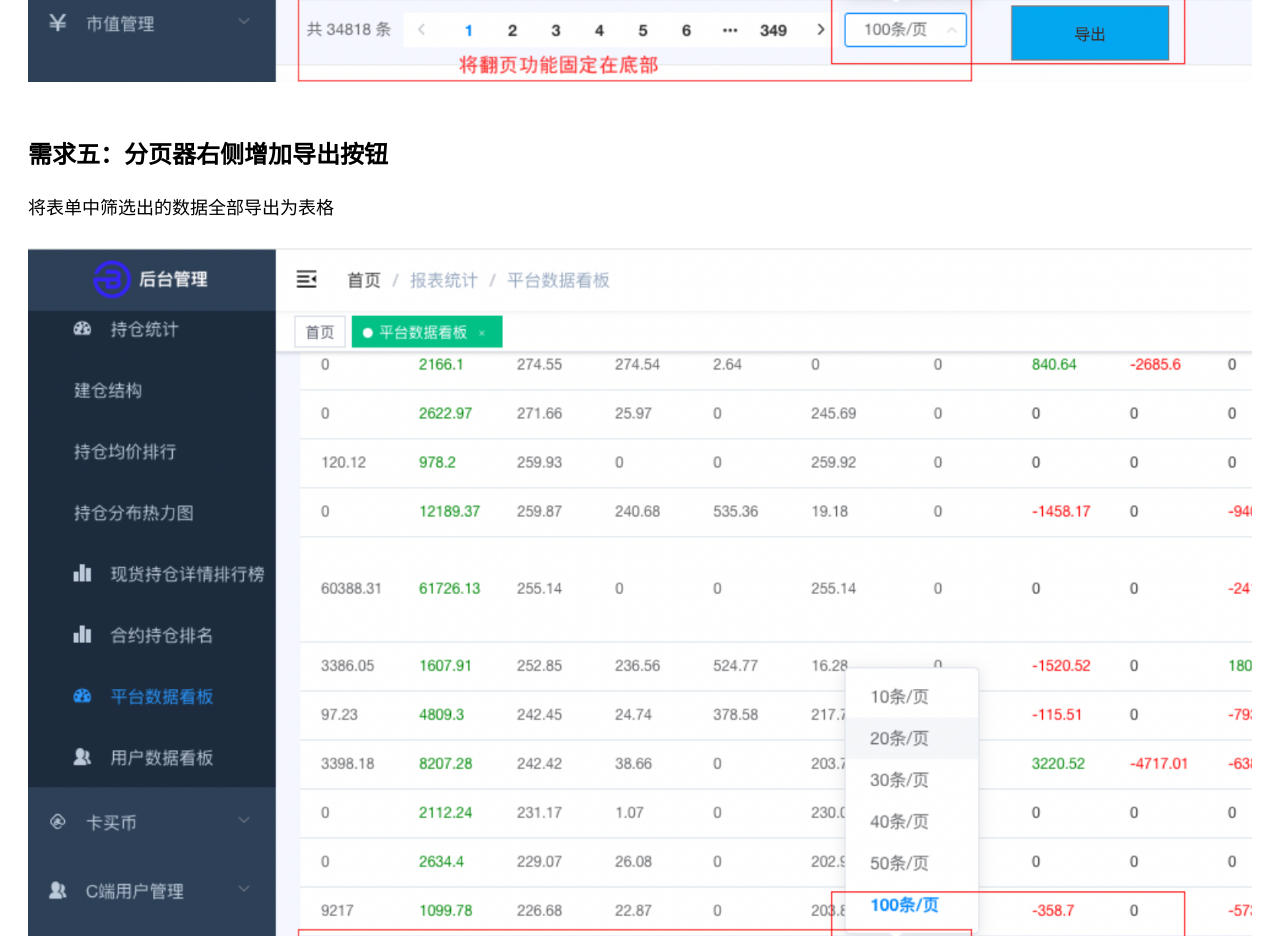
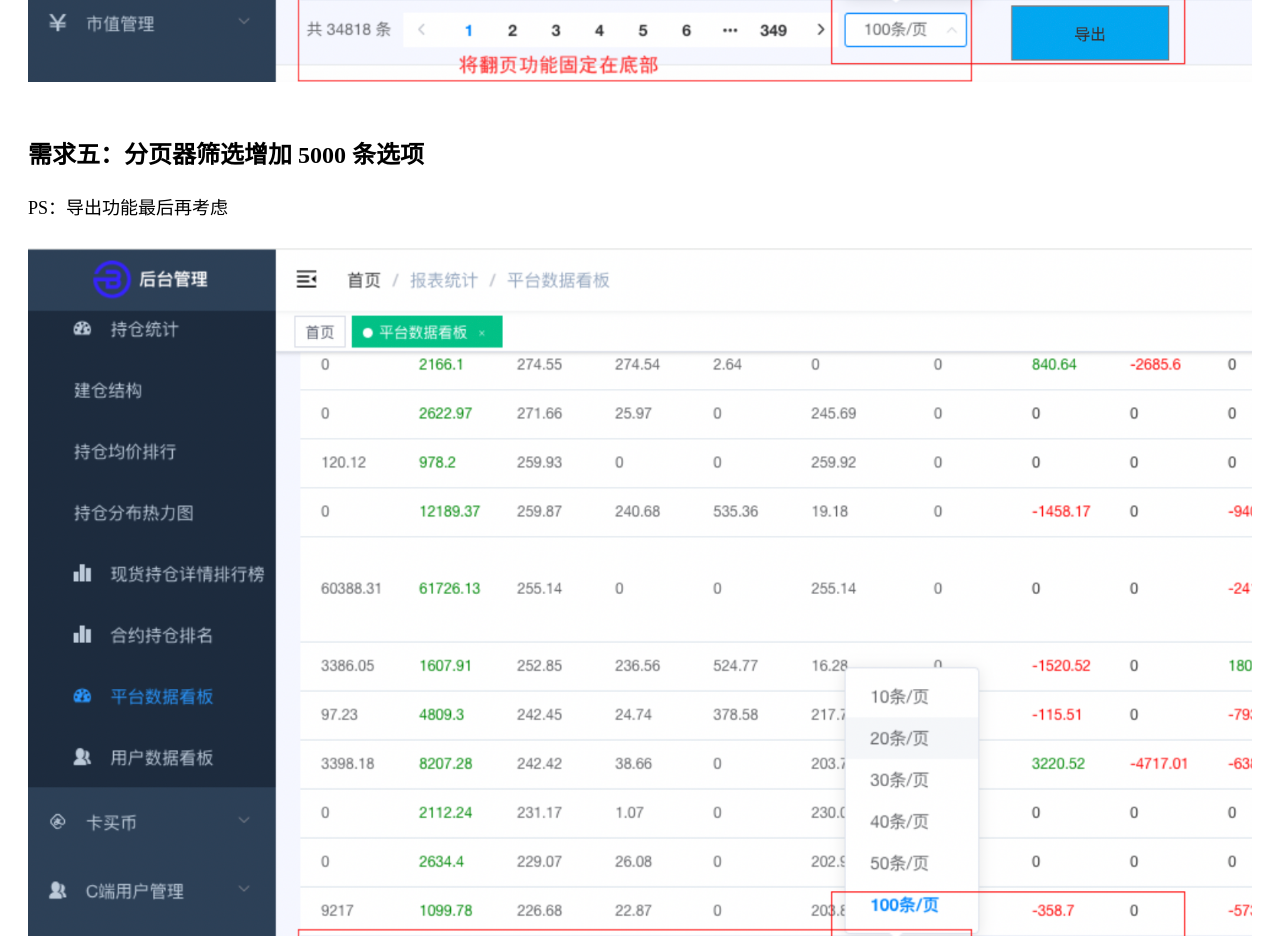
Before and after one commit to pate520/pingtaishuju, a plain HTML site: page index.html in a window 1280 px wide. Shown: the part 2980-3916 px from the top of the page. Drawn offline with Linux system fonts and the light colour scheme.

Commit message:
更新需求文档

```diff
--- a/index.html
+++ b/index.html
@@ -50,8 +50,8 @@
     <p>而不是滑到最下方才展示</p>
     <img src="image copy 4.png" alt="需求四示意图">
 
-    <h2>需求五：分页器右侧增加导出按钮</h2>
-    <p>将表单中筛选出的数据全部导出为表格</p>
+    <h2>需求五：分页器筛选增加 5000 条选项</h2>
+    <p>PS：导出功能最后再考虑</p>
     <img src="image copy 4.png" alt="需求五示意图">
 
     <h2>需求六：列表中的「简单赚币投入金额」、「简单赚币收益」两个字段移动到表头的最右边</h2>
```
